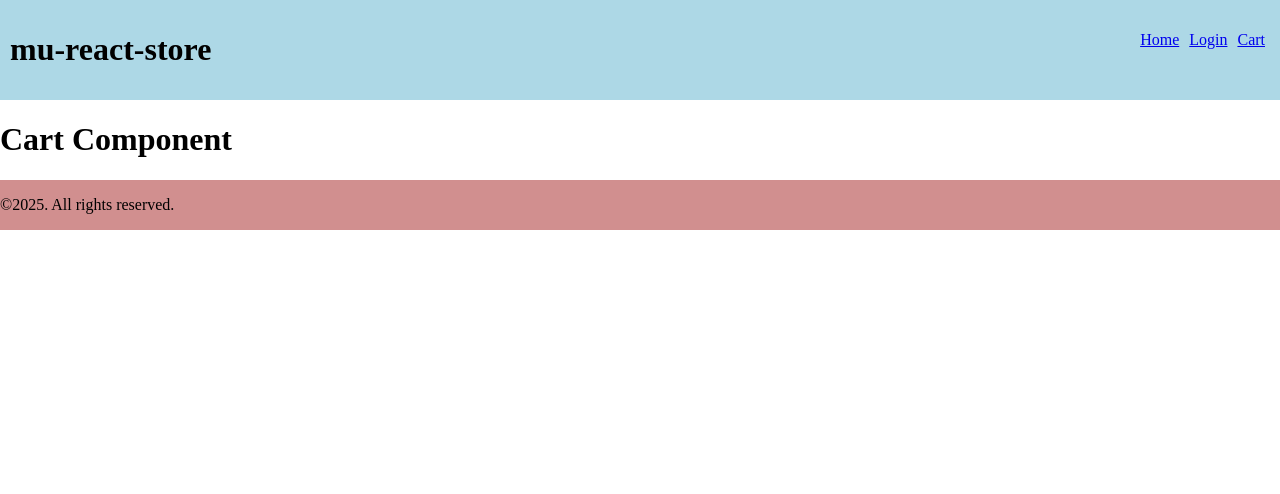
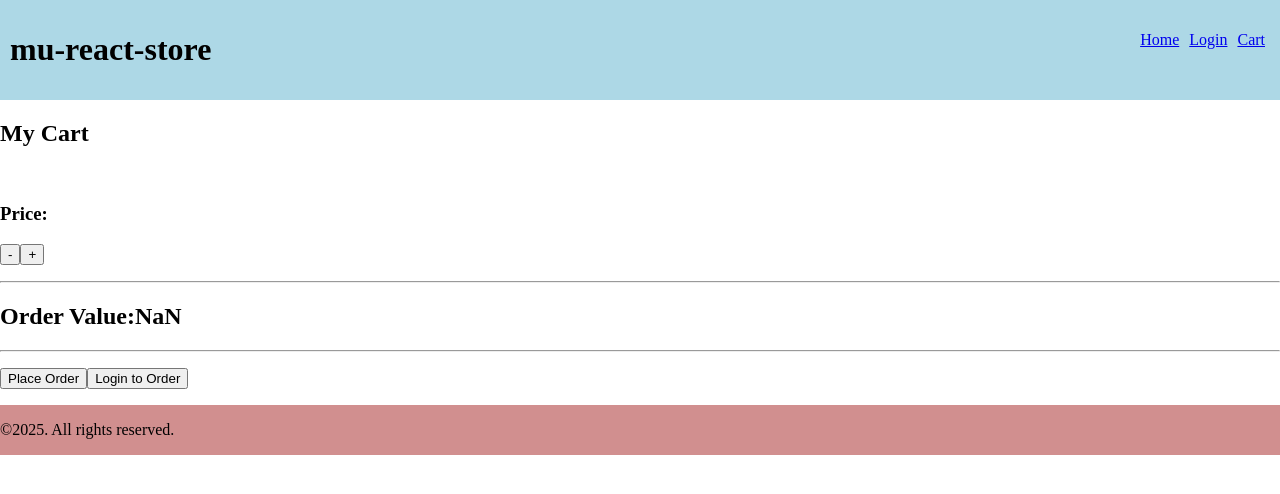
Before and after one commit to abhinavpulluri/mu-react-store, a React (Vite) app: page /cart in a window 1280 px wide. Shown: the top 494 px of the page. Built offline with nearby package versions, Linux system fonts and the light colour scheme.

Commit message:
Updated Cart.jsx

```diff
--- a/src/App.jsx
+++ b/src/App.jsx
@@ -11,10 +11,11 @@ import Home from "./Home";
 import Cart from "./Cart";
 export const AppContext = createContext();
 function App() {
-  const [users,setUsers] = useState([])
+  const [users,setUsers] = useState([]);
+  const [cart, setCart] = useState({});
   return (
     <div>
-      <AppContext.Provider value={{users,setUsers}}>
+      <AppContext.Provider value={{users,setUsers, cart, setCart}}>
         <BrowserRouter>
           <Header name="mu-react-store" />
           <Routes>
--- a/src/Cart.jsx
+++ b/src/Cart.jsx
@@ -1,11 +1,41 @@
 import { Link, useNavigate } from "react-router-dom";
-
+import { useContext } from "react";
+import { AppContext } from "./App";
 import React from 'react'
 
+
 export default function () {
+
+    const {cart, setCart} = useContext(AppContext);
+
+    const incrementQty = () => {
+        setCart({...cart, qty: cart.qty + 1});
+    }
+    const decrementQty = () => {
+
+        if (cart.qty > 0) {
+            setCart({...cart, qty: cart.qty - 1});
+        }
+    }
   return (
     <div>
-      <h1>Cart Component</h1>
+      <h2>My Cart</h2>
+      <img src={cart.imgURL} alt={cart.name} />
+      <h3>{cart.name}</h3>
+      <p>{cart.desc}</p>
+      <h3>Price:{cart.price}</h3>
+      <p>
+        <button onClick={decrementQty}>-</button>
+        {cart.qty}
+        <button onClick={incrementQty}>+</button>
+      </p>
+      <hr />
+      <h2>Order Value:{cart.price * cart.qty}</h2>
+      <hr />
+      <p>
+        <button>Place Order</button>
+        <button>Login to Order</button>
+      </p>
     </div>
   )
 }
--- a/src/Home.jsx
+++ b/src/Home.jsx
@@ -1,9 +1,12 @@
 import React from 'react'
 import './Home.css'
 import { useNavigate } from 'react-router-dom';
+import { useContext } from 'react';
+import { AppContext } from './App';
 
 export default function Home() {
 
+    const {cart, setCart} = useContext(AppContext);
     let age = 21;
     let name = "John";
     const products = [
@@ -14,6 +17,11 @@ export default function Home() {
 
     const navigate = useNavigate();
 
+    const buyNow = (obj) => {
+        setCart({id: obj.id, name: obj.name, price: obj.price, desc: obj.desc, imgURL: obj.imgURL, qty: 1});
+        navigate('/cart');
+    }
+
     return (
     <div className='App-Home-Row'>
         {/* My name is {name}. My age is {age}. */}
@@ -23,7 +31,7 @@ export default function Home() {
                 <h2>{product.name}</h2>
                 <p>{product.desc}</p>
                 <h4>Price: ₹{product.price}</h4>
-                <p><button onClick={() => navigate('/cart')}>Buy now</button></p>
+                <p><button onClick={()=>buyNow(product)}>Buy now</button></p>
                 <hr />
             </div>
         ))}
```
